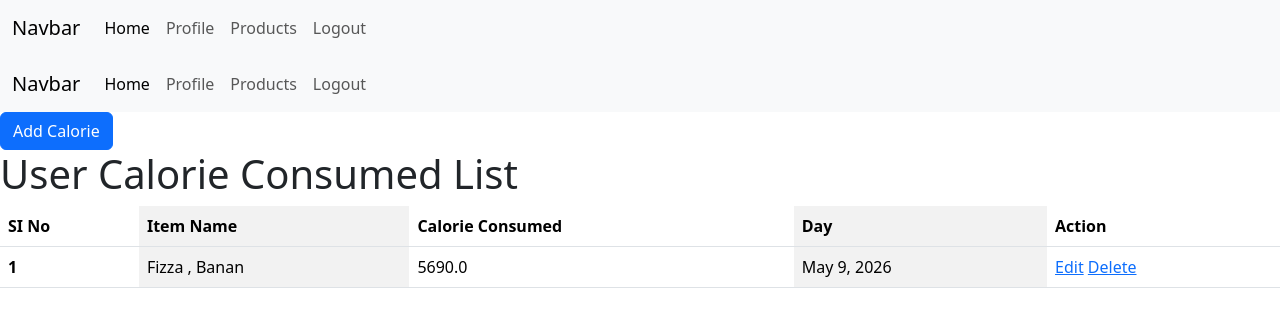
After one commit to ruhul026148/WizTecBD-WADP-B1, a Django app: page /calorie-consume/ in a window 1280 px wide. The commit adds this page. Shown: the top 327 px of the page. Run offline with Django 5.2, Linux system fonts and the light colour scheme; a user stored in the database is signed in; data comes from the database, SQL or seed files in the repository; both versions use the stored data as it was after the commit.

Commit message:
Calorie Consume Added

```diff
--- a/Day 27 AssetQe_Calory Counter/Ruhul_169_CaloryCounter/CaloryCounter/models.py
+++ b/Day 27 AssetQe_Calory Counter/Ruhul_169_CaloryCounter/CaloryCounter/models.py
@@ -33,4 +33,4 @@ class CalorieModel(models.Model):
     consumed_by=models.ForeignKey(User,on_delete=models.CASCADE,related_name='user_calorie',null=True)
 
     def __str__(self):
-        return f'{self.item_name}-{self.consumed_by.usernsme}'
+        return f'{self.item_name}-{self.consumed_by.username}'
--- /dev/null
+++ b/Day 27 AssetQe_Calory Counter/Ruhul_169_CaloryCounter/CaloryCounter/templates/calorie-consume.html
@@ -0,0 +1,37 @@
+{% extends "master/base.html" %}
+
+{% block content %}
+{% include "master/messages.html" %}
+<a href="{% url "add_calorie" %}" class="btn btn-primary "  >Add Calorie</a>
+<h1>User Calorie Consumed List</h1>
+<table class="table table-striped-columns">
+  <thead>
+    <tr>
+      <th scope="col">SI No</th>
+      <th scope="col">Item Name</th>
+      <th scope="col">Calorie Consumed</th>
+      <th scope="col">Day</th>
+      <th scope="col">Action</th>
+    </tr>
+  </thead>
+  <tbody>
+    {% for data in user_data %}
+    <tr>
+      <th scope="row">{{forloop.counter}}</th>
+      <td>{{data.item_name}}</td>
+      <td>{{data.Calorie_consumed}}</td>
+      <td>{{data.created_at}}</td>
+      <td><a href="{% url "Update_calorie" data.id %}" >Edit</a>
+        <a href="{% url "delete_calorie" data.id %}" >Delete</a>
+    </td>
+    </tr>
+    {% endfor %}
+
+  </tbody>
+</table>
+
+
+
+
+
+{% endblock content %}
--- a/Day 27 AssetQe_Calory Counter/Ruhul_169_CaloryCounter/CaloryCounter/templates/master/messages.html
+++ b/Day 27 AssetQe_Calory Counter/Ruhul_169_CaloryCounter/CaloryCounter/templates/master/messages.html
@@ -1,6 +1,4 @@
-{% extends "master/base.html" %}
 
-{% block content %}
  {% if messages %}
  {% for i in messages %}
 
@@ -11,5 +9,3 @@
 
  {% endfor %}
  {% endif %}
-
-{% endblock content %}
--- a/Day 27 AssetQe_Calory Counter/Ruhul_169_CaloryCounter/CaloryCounter/urls.py
+++ b/Day 27 AssetQe_Calory Counter/Ruhul_169_CaloryCounter/CaloryCounter/urls.py
@@ -1,5 +1,7 @@
 from django.urls import path
-from CaloryCounter.views import singup_page,login_page,dashboard_page,signout_page,profile_page,update_details
+from CaloryCounter.views import (singup_page,login_page,Update_calorie,delete_calorie,
+                                 dashboard_page,calorie_consume,add_calorie,
+                                 signout_page,profile_page,update_details)
 
 
 urlpatterns = [
@@ -13,6 +15,12 @@ urlpatterns = [
     path('update-details/',update_details,name='update_details'),
 
 
+    path('calorie-consume/',calorie_consume,name='calorie_consume'),
+    path('add-calorie/',add_calorie,name='add_calorie'),
+    path('Update-calorie/<int:id>/',Update_calorie,name='Update_calorie'),
+    path('delete-calorie/<int:id>/',delete_calorie,name='delete_calorie'),
+
+
 
     path('dashboard-page/',dashboard_page,name='dashboard_page'),
 ]
--- a/Day 27 AssetQe_Calory Counter/Ruhul_169_CaloryCounter/CaloryCounter/views.py
+++ b/Day 27 AssetQe_Calory Counter/Ruhul_169_CaloryCounter/CaloryCounter/views.py
@@ -1,10 +1,12 @@
 from django.shortcuts import render,redirect
 from django.contrib import messages
 from django.contrib.auth import login,logout
+from datetime import date
+from django.db.models import Sum,Count
 
 from CaloryCounter.models import User,ProfileInfo,CalorieModel
 
-from CaloryCounter.forms import RegistrationForm,LoginForm,UserProfileForm
+from CaloryCounter.forms import RegistrationForm,LoginForm,UserProfileForm,CalorieForm
 
 # Create your views here.
 
@@ -81,6 +83,88 @@ def update_details(request):
     return render(request,'master/base-form.html',context)
 
 def dashboard_page(request):
+    current_user=request.user
+    try:
+        bmr=round(current_user.user_info.bmr,2)
 
 
-    return render(request,'Dashboard.html')
+    except:
+        bmr=0
+
+    today=date.today()
+    today_calorie_consume=CalorieModel.objects.filter(consumed_by=current_user,
+                                                      created_at=today
+                )
+
+    total_calorie_consume=today_calorie_consume.aggregate(total=Sum('Calorie_consumed'),
+                                                          total_count=Count('Calorie_consumed'))
+
+    less_more=bmr-total_calorie_consume['total']
+
+    if bmr>total_calorie_consume['total']:
+        suggestion='Doya kore bisi kore khaw, nahole chikna hye jaba'
+    else:
+        suggestion='kom kha beta, nahole fole java'
+
+    context={
+        'requeid_calorie':bmr,
+        'today_consumed_data':today_calorie_consume,
+        'Consume_calorie':total_calorie_consume['total'],
+        'total_count':total_calorie_consume['total_count'],
+        'less_more':less_more,
+        'suggestion':suggestion
+
+    }
+
+
+    return render(request,'Dashboard.html',context)
+
+def calorie_consume(request):
+    user_data = CalorieModel.objects.filter(consumed_by=request.user)
+
+    context = {
+        'user_data': user_data
+    }
+
+    return render(request, 'calorie-consume.html', context)
+def add_calorie(request):
+    if request.method=="POST":
+        form_data=CalorieForm(request.POST)
+        if form_data.is_valid():
+            data=form_data.save(commit=False)
+            data.consumed_by=request.user
+            data.created_at
+            data.save()
+            messages.success(request,'Calorie Added SuccessFully')
+            return redirect('calorie_consume')
+    form_data=CalorieForm()
+    context={
+        'form_data':form_data
+    }
+    return render(request,'master/base-form.html',context)
+
+def Update_calorie(request,id):
+    try:
+        user_data = CalorieModel.objects.get(id=id)
+    except CalorieModel.DoesNotExist:
+        user_data=None
+
+    if request.method=="POST":
+        form_data=CalorieForm(request.POST,instance=user_data)
+        if form_data.is_valid():
+            data=form_data.save(commit=False)
+            data.consumed_by=request.user
+            data.created_at
+            data.save()
+            messages.success(request,'Calorie Update SuccessFully')
+            return redirect('calorie_consume')
+    form_data=CalorieForm(instance=user_data)
+    context={
+        'form_data':form_data
+    }
+    return render(request,'master/base-form.html',context)
+
+def delete_calorie(request,id):
+    CalorieModel.objects.get(id=id).delete()
+    messages.success(request,'Calorie Delete SuccessFully')
+    return redirect('calorie_consume')
```
Also changed, not shown: Day 27 AssetQe_Calory Counter/Ruhul_169_CaloryCounter/CaloryCounter/forms.py (+7 -1 lines), Day 27 AssetQe_Calory Counter/Ruhul_169_CaloryCounter/CaloryCounter/templates/Dashboard.html (+50 -0 lines), Day 27 AssetQe_Calory Counter/Ruhul_169_CaloryCounter/CaloryCounter/templates/master/nav.html (+6 -2 lines), Day 27 AssetQe_Calory Counter/Ruhul_169_CaloryCounter/db.sqlite3.
